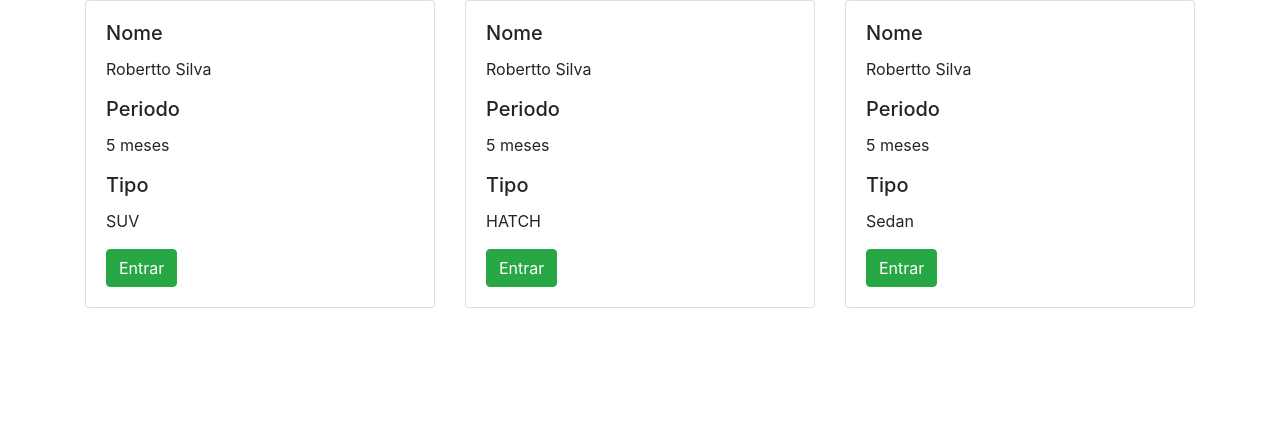
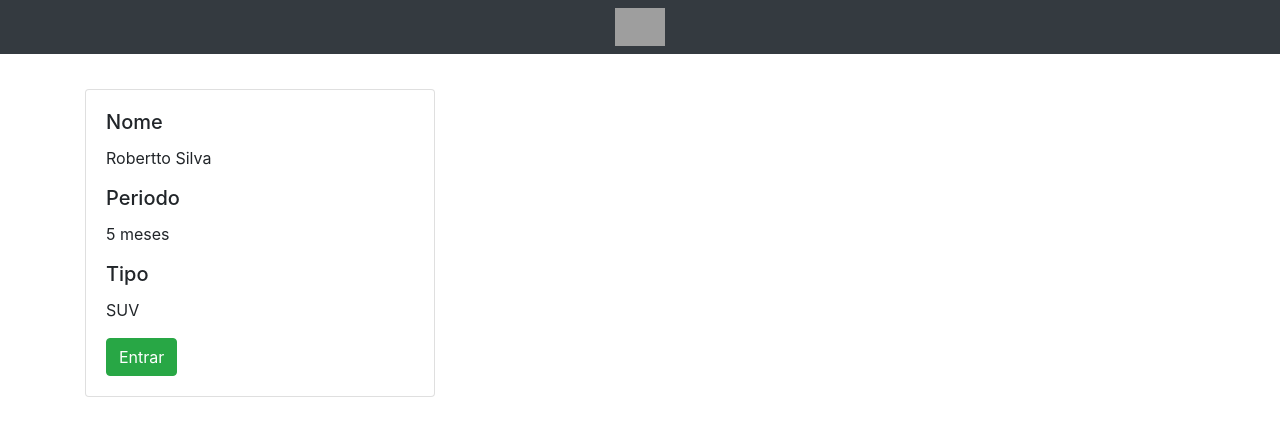
Before and after one commit to ReyalSFDK/trabalho-php, a PHP site: page /cads.php in a window 1280 px wide. Shown: the top 436 px of the page. Run offline with PHP 8.4, Linux system fonts and the light colour scheme; grey boxes are pictures that could not be loaded.

Commit message:
Nav bar espacial

```diff
--- a/cads.php
+++ b/cads.php
@@ -1,5 +1,6 @@
 <!doctype html>
 <html lang="en">
+
 <head>
   <!-- Required meta tags -->
   <meta charset="utf-8">
@@ -10,9 +11,12 @@
 
   <title>Hello, world!</title>
 </head>
+
 <body>
-
-    <div class="container">
+  <nav class="navbar navbar-dark bg-dark" style="display: flex; justify-content: center;">
+    <img src="https://imagensemoldes.com.br/wp-content/uploads/2018/01/Logo-Filme-Carros-01.png" alt="" width=50px heigth=50px>
+  </nav>
+  <div class="container" style="margin-top: 35px;">
     <div class="row">
       <div class="col-4">
         <div class="card">
@@ -26,35 +30,10 @@
             <button type="button" class="btn btn-success">Entrar</button>
           </div>
         </div>
-        </div>
 
-        <div class="col-4 ">
- <div class="card">
-  <div class="card-body">
-    <h5 class="card-title">Nome</h5>
-    <p class="card-text">Robertto Silva</p>
-    <h5 class="card-title">Periodo</h5>
-    <p class="card-text">5 meses</p>
-    <h5 class="card-title">Tipo</h5>
-    <p class="card-text">HATCH</p>
-    <button type="button" class="btn btn-success">Entrar</button>
       </div>
     </div>
   </div>
-        <div class="col-4">
-         <div class="card">
-  <div class="card-body">
-    <h5 class="card-title">Nome</h5>
-    <p class="card-text">Robertto Silva</p>
-    <h5 class="card-title">Periodo</h5>
-    <p class="card-text">5 meses</p>
-    <h5 class="card-title">Tipo</h5>
-    <p class="card-text">Sedan</p>
-    <button type="button" class="btn btn-success">Entrar</button>
-  </div>
-        </div>
+</body>
 
-      </div>
-    </div>
-  </body>
 </html>
```
Also changed, not shown: form cars.php (+6 -4 lines), form inicial.php (deleted, +0 -37 lines). Lines whose indentation alone changed are shown as unchanged.
